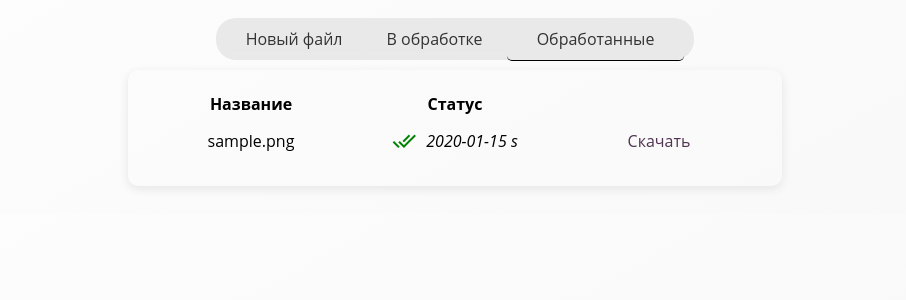
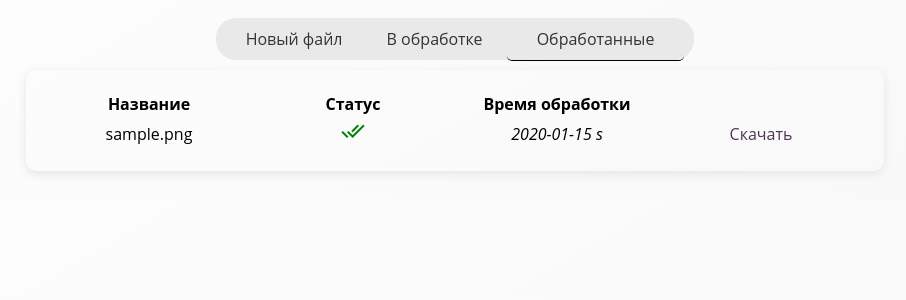
Before and after one commit to 1FaKe110/lemma_server, a Flask app: template src/templates/complete.html in a window 1280 px wide. Shown: the top 300 px of the page, without its empty margins (185-1091 px from the left). Run offline with Flask 3, Linux system fonts and the light colour scheme; the template is opened without the code that fills it: values that come from a table or form of the project are taken from there, others are empty; tables that the repository leaves empty hold one stand-in row (values such as "Sample post").

Commit message:
добавил столбец для времени обработки

```diff
--- a/src/templates/complete.html
+++ b/src/templates/complete.html
@@ -36,6 +36,7 @@
       <thead>
       <th>Название</th>
       <th>Статус</th>
+      <th>Время обработки</th>
       <th></th>
       </thead>
       <tbody>
@@ -43,10 +44,10 @@
       <tr>
         <td>{{ file.filename }}</td>
         <td>
-          <div class="complete-indicator">
-            <span class="material-icons" style="color: green">done_all</span>
+          <span class="material-icons" style="color: green">done_all</span>
+        </td>
+        <td>
             <i>{{file.process_time}} s</i>
-          </div>
         </td>
         <td>
           <a href="{{ url_for('ready', filename=file.download_filename) }}">Скачать</a>
```
